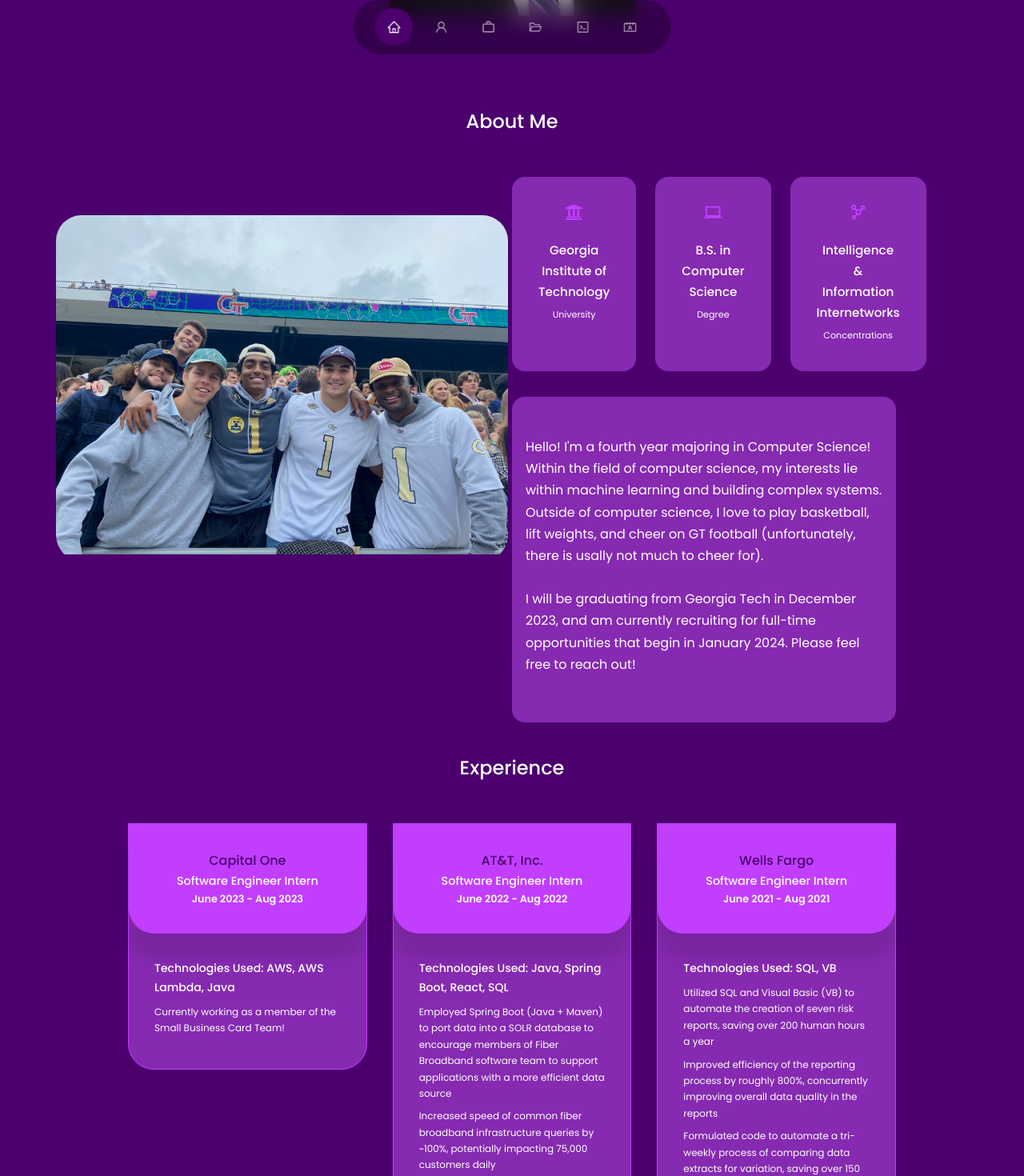
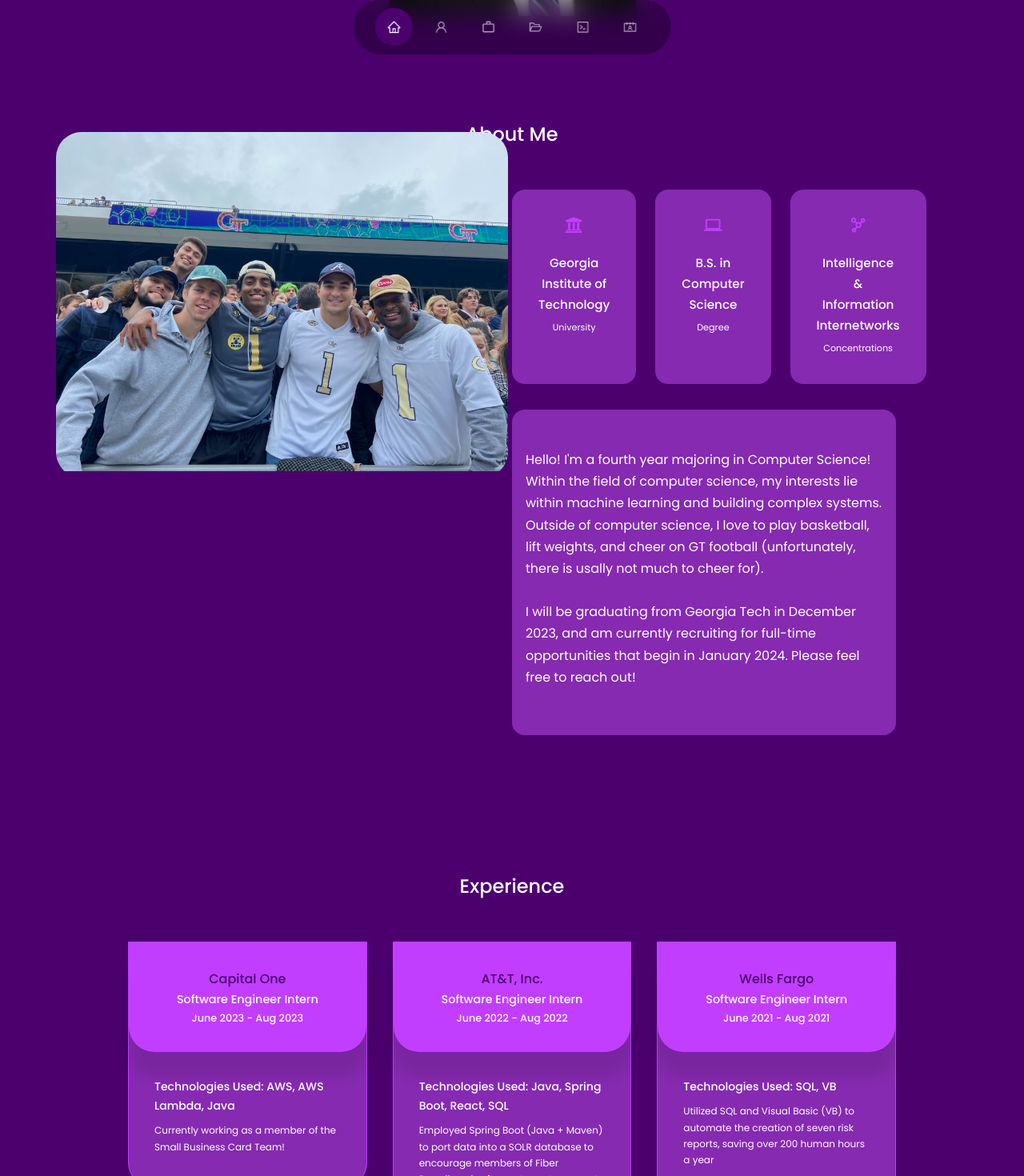
Before and after one commit to ankithkanderi24/my-website, a React (Create React App) app: page / in a window 1280 px wide. Shown: the part 700-2170 px from the top of the page at 80% size. Built offline with nearby package versions, Linux system fonts and the light colour scheme.

Commit message:
some formatting changes

```diff
--- a/src/components/about/about.css
+++ b/src/components/about/about.css
@@ -18,7 +18,6 @@
     overflow: hidden;
     /* transform: rotate(10deg); */
     transition: var(--transition);
-    margin-top: 15rem;
 }
 
 
@@ -41,7 +40,7 @@
 .about_card:hover {
     background: transparent;
     border-color: var(--color-primary-variant);
-    cursor: defualt;
+    cursor: default;
 }
 
 .about_icon {
--- a/src/index.css
+++ b/src/index.css
@@ -48,7 +48,7 @@
   margin: 0 auto;
 }
 
-h1, h2, h3, h4, h5 {
+h1, h2, h3, h4, h5,h6 {
   font-weight: 500;
 }
 
@@ -58,8 +58,7 @@
 
 
 section {
-  margin-top: 7rem;
-  height: 87vh;
+  margin-top: 8rem;
 }
 
 section > h2, section > h5 {
```
